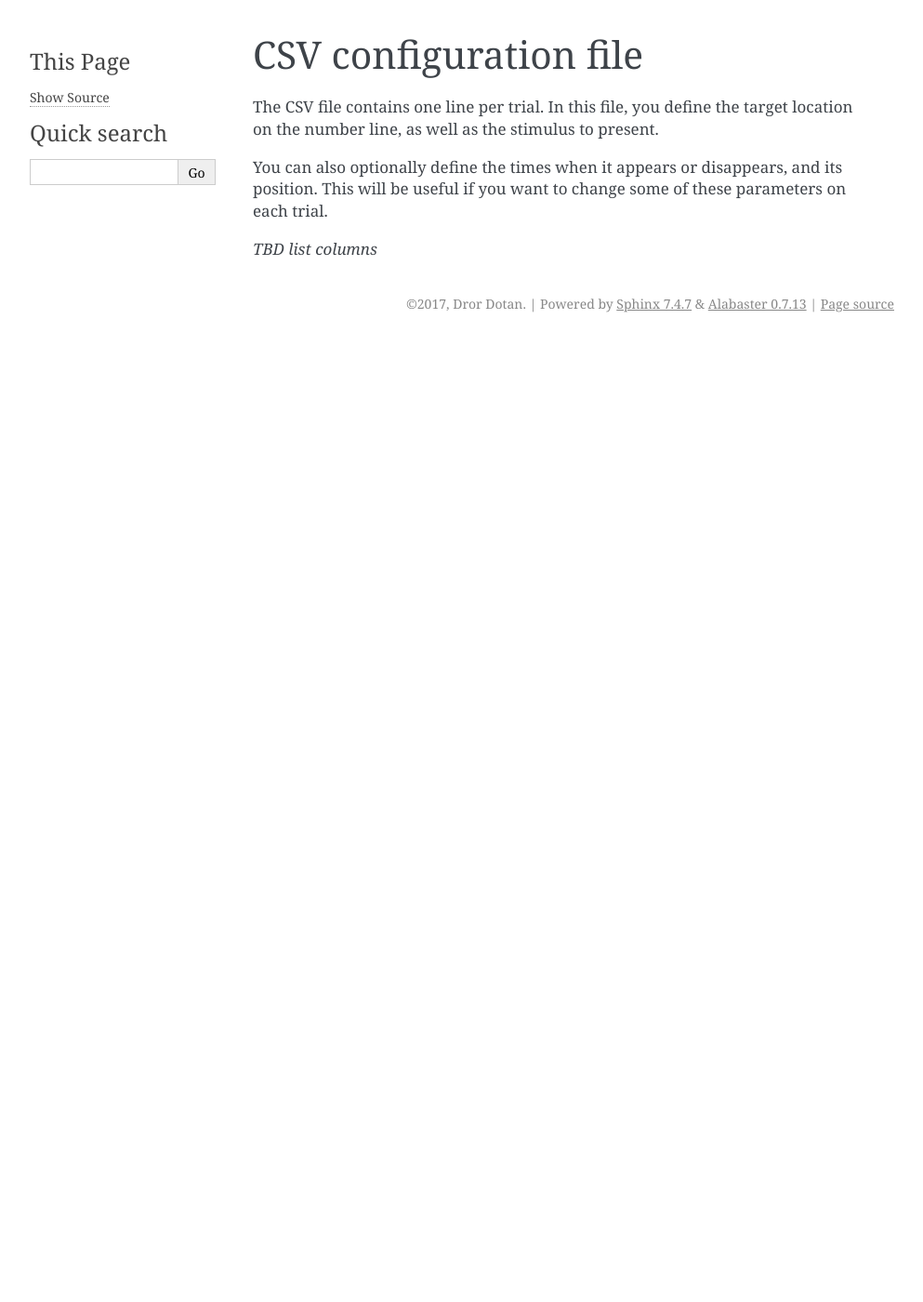
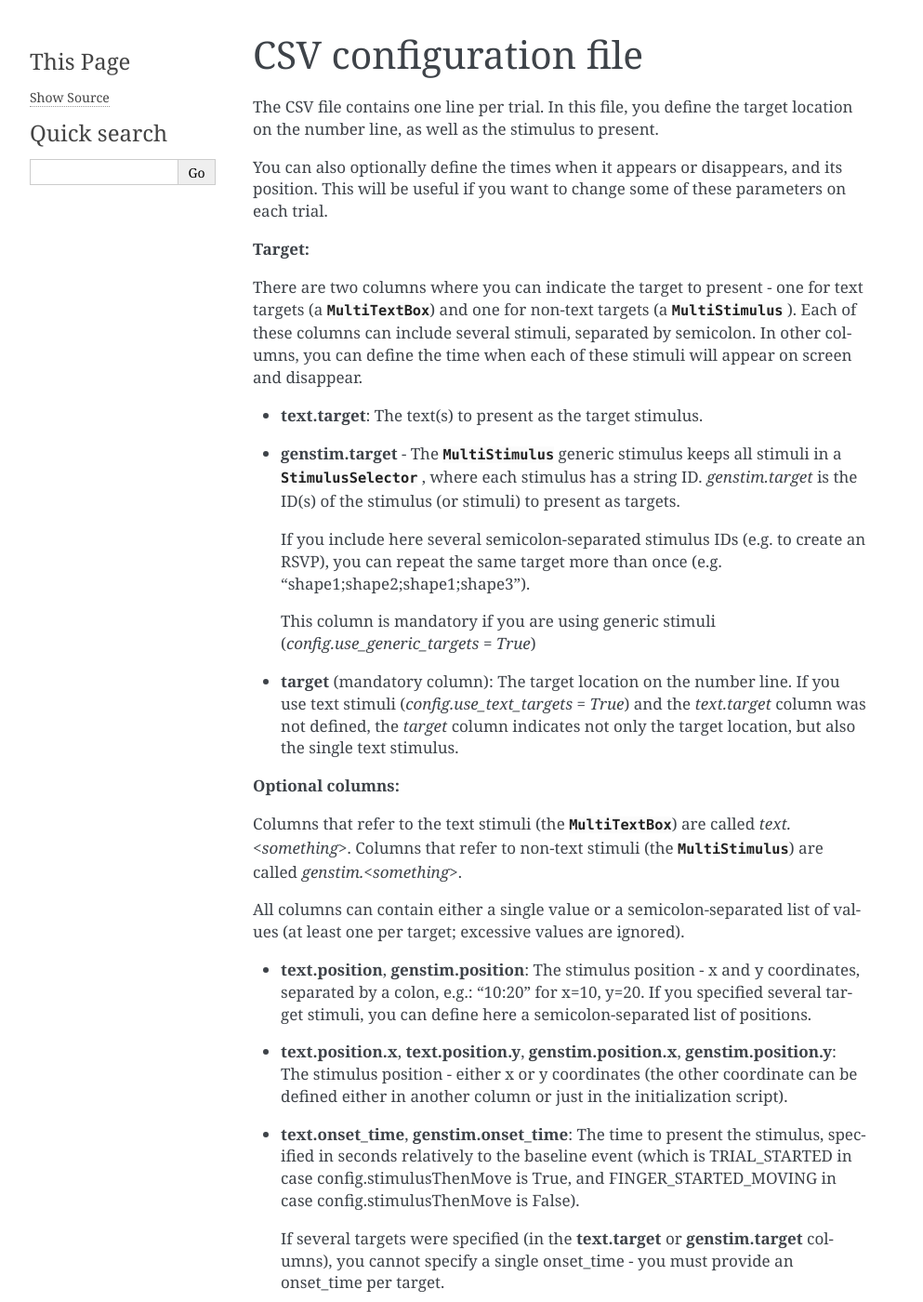
Before and after one commit to trajtracker/trajtracker, a Sphinx documentation site: the page built from docs/source/paradigms/num2pos/input_data_format.rst, in a window 1280 px wide and 1400 px high. Shown: the whole window at 93% size, without its empty margins (148-1141 px from the left). Built offline with Sphinx 7.4.7, drawn with Linux system fonts in a browser that asks for light colours; some of the changed text lies outside the part shown.

Commit message:
Udpated num2pos documentation

```diff
--- a/docs/source/paradigms/num2pos/input_data_format.rst
+++ b/docs/source/paradigms/num2pos/input_data_format.rst
@@ -8,4 +8,72 @@ as well as the stimulus to present.
 You can also optionally define the times when it appears or disappears, and its position. This will be useful
 if you want to change some of these parameters on each trial.
 
-*TBD list columns*
+**Target:**
+
+There are two columns where you can indicate the target to present - one for text targets
+(a :class:`~trajtracker.stimuli.MultiTextBox`) and one for non-text targets (a
+:class:`~trajtracker.stimuli.MultiStimulus` ). Each of these columns can include several stimuli, separated by
+semicolon. In other columns, you can define the time when each of these stimuli will appear on screen
+and disappear.
+
+- **text.target**: The text(s) to present as the target stimulus.
+
+- **genstim.target** - The :class:`~trajtracker.stimuli.MultiStimulus` generic stimulus keeps all stimuli in a
+  :class:`~trajtracker.stimuli.StimulusSelector` , where each stimulus has a string ID. *genstim.target* is the
+  ID(s) of the stimulus (or stimuli) to present as targets.
+
+  If you include here several semicolon-separated stimulus IDs (e.g. to create an RSVP),
+  you can repeat the same target more than once (e.g. "shape1;shape2;shape1;shape3").
+
+  This column is mandatory if you are using generic stimuli (*config.use_generic_targets = True*)
+
+- **target** (mandatory column): The target location on the number line. If you use text stimuli
+  (*config.use_text_targets = True*) and the *text.target* column was not defined, the *target* column
+  indicates not only the target location, but also the single text stimulus.
+
+
+**Optional columns:**
+
+Columns that refer to the text stimuli (the :class:`~trajtracker.stimuli.MultiTextBox`) are called *text.<something>*.
+Columns that refer to non-text stimuli (the :class:`~trajtracker.stimuli.MultiStimulus`) are called *genstim.<something>*.
+
+All columns can contain either a single value or a semicolon-separated list of values (at least one per target;
+excessive values are ignored).
+
+- **text.position**, **genstim.position**: The stimulus position - x and y coordinates, separated by
+  a colon, e.g.: "10:20" for x=10, y=20. If you specified several target stimuli, you can define here a
+  semicolon-separated list of positions.
+
+- **text.position.x**, **text.position.y**, **genstim.position.x**, **genstim.position.y**: The stimulus position -
+  either x or y coordinates (the other coordinate can be defined either in another column or just in the
+  initialization script).
+
+- **text.onset_time**, **genstim.onset_time**: The time to present the stimulus, specified in seconds relatively
+  to the baseline event (which is TRIAL_STARTED in case config.stimulusThenMove is True, and FINGER_STARTED_MOVING
+  in case config.stimulusThenMove is False).
+
+  If several targets were specified (in the **text.target** or
+  **genstim.target** columns), you cannot specify a single onset_time - you must provide an onset_time per target.
+
+- **text.duration**, **genstim.duration**: The duration of presenting the target (in seconds),
+  or a semicolon-separated list of durations - one per target.
+
+- **text.font**: The font name; or a semicolon-separated list of names.
+
+- **text.text_size**: The font size (integer); or a semicolon-separated list of integers.
+
+- **text.bold**: Use bold font (boolean - "True" or "False"); or a semicolon-separated list of booleans.
+
+- **text.italic**: Use italic font (boolean - "True" or "False"); or a semicolon-separated list of booleans.
+
+- **text.underline**: Use underline font (boolean - "True" or "False"); or a semicolon-separated list of booleans.
+
+- **text.justification**: Horizontal justification - the word "left", "right", or "center";
+  or a semicolon-separated list of justifications.
+
+- **text.text_colour**: The font RGB color - 3 colon-separated integers between 0 and 255
+  (R:G:B, e.g., "0:0:255" is blue); or a semicolon-separated list of RGB's.
+
+- **text.background_colour**: Background color (R:G:B); or a semicolon-separated list of RGB's.
+
+- **text.size**: The textbox size, in pixels (width:height); or a semicolon-separated list of sizes
```
Also changed, not shown: 3 other files.
